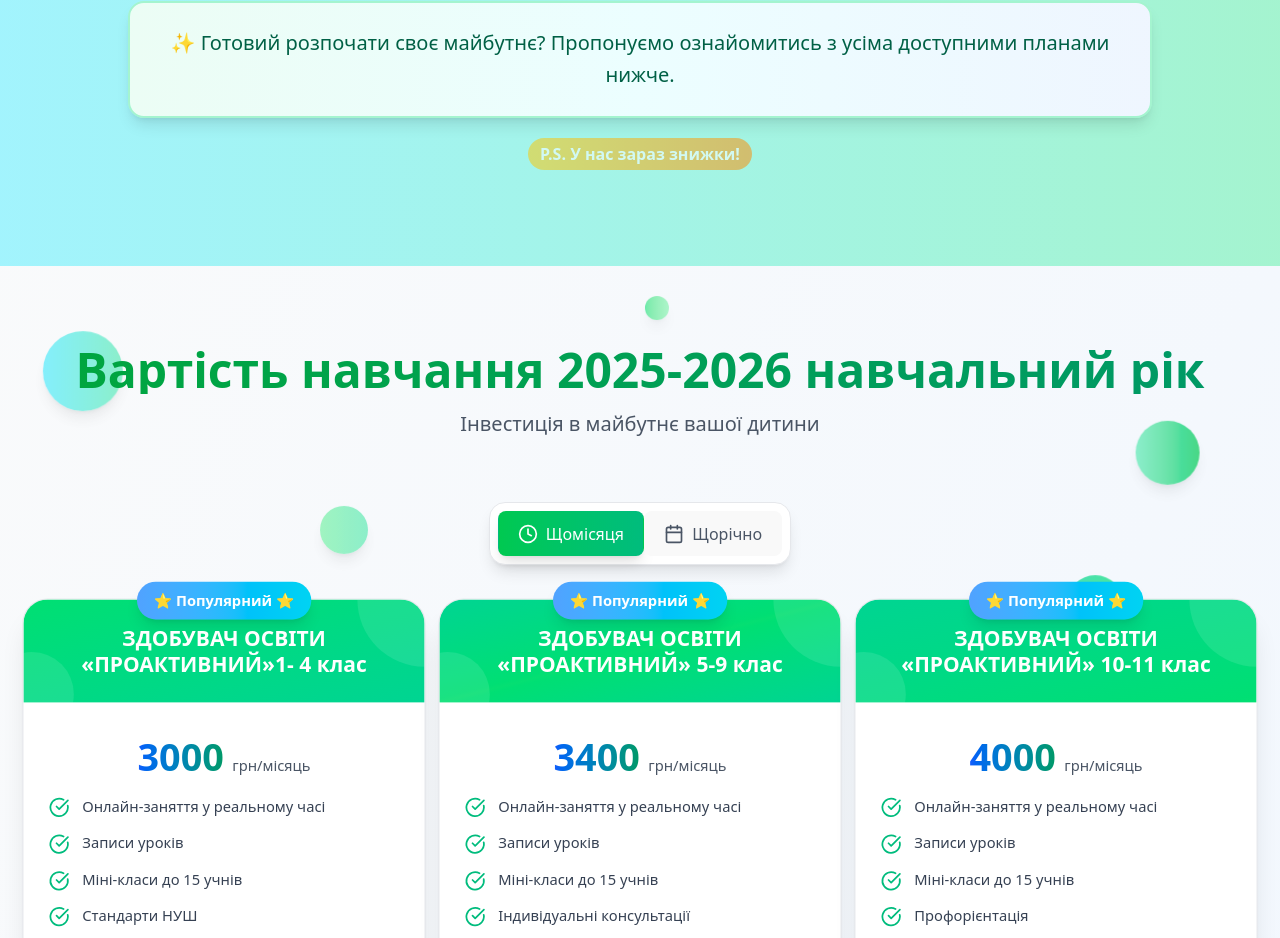
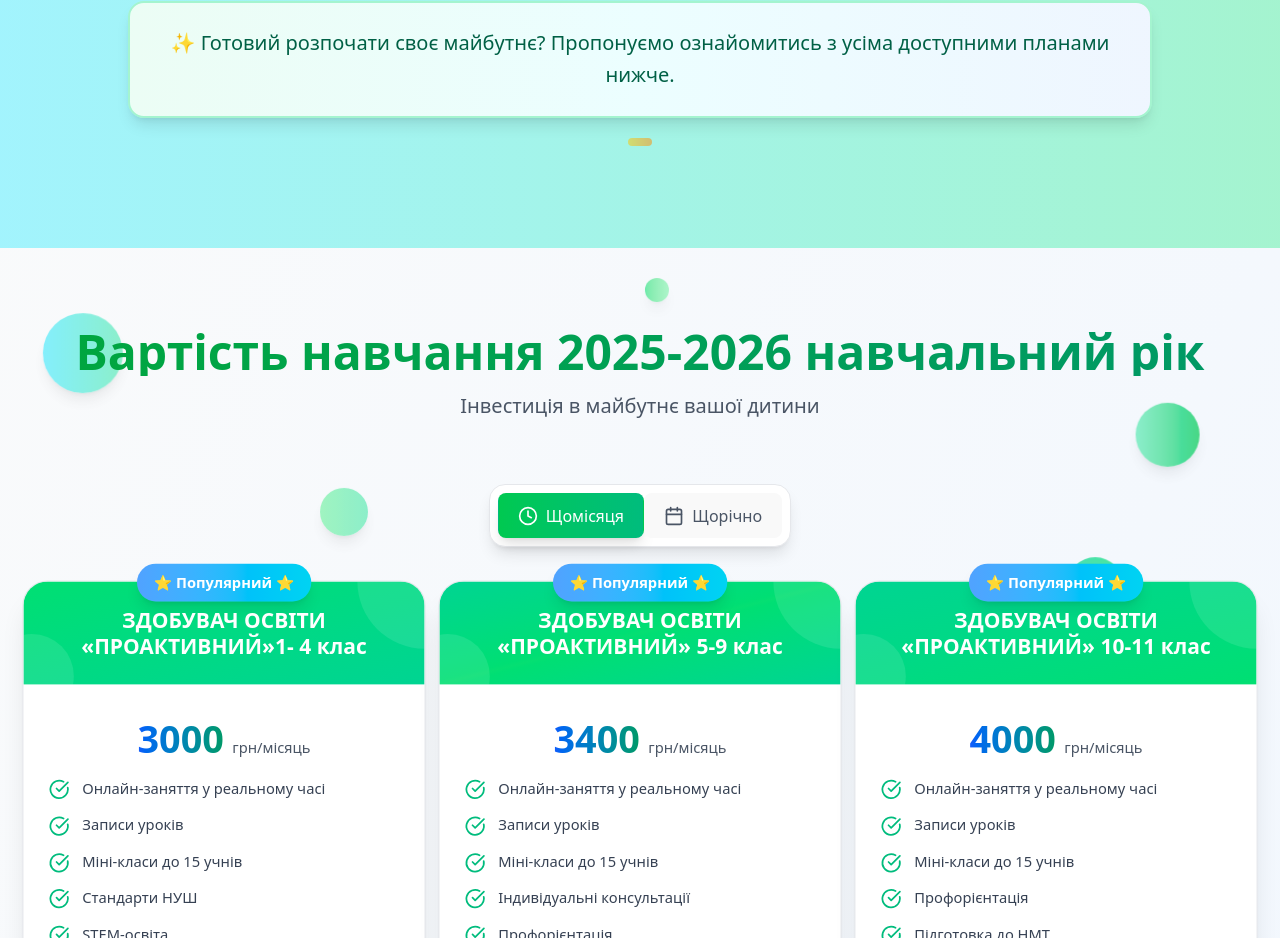
Before and after one commit to mintusyaka/lyceum-frontend, a React (Vite) app: page /plans in a window 1280 px wide. Shown: the part 3892-4830 px from the top of the page. Built offline with nearby package versions, Linux system fonts and the light colour scheme.

Commit message:
Update Advantages.jsx

```diff
--- a/src/components/plans/Advantages.jsx
+++ b/src/components/plans/Advantages.jsx
@@ -210,7 +210,6 @@ function Advantages() {
             </div>
           </div>
           <span className="mt-5 inline-block bg-gradient-to-r from-yellow-400 to-orange-400 text-white px-3 py-1 rounded-full text-sm sm:text-base font-bold animate-pulse">
-            P.S. У нас зараз знижки!
           </span>
         </div>
       </div>
```
